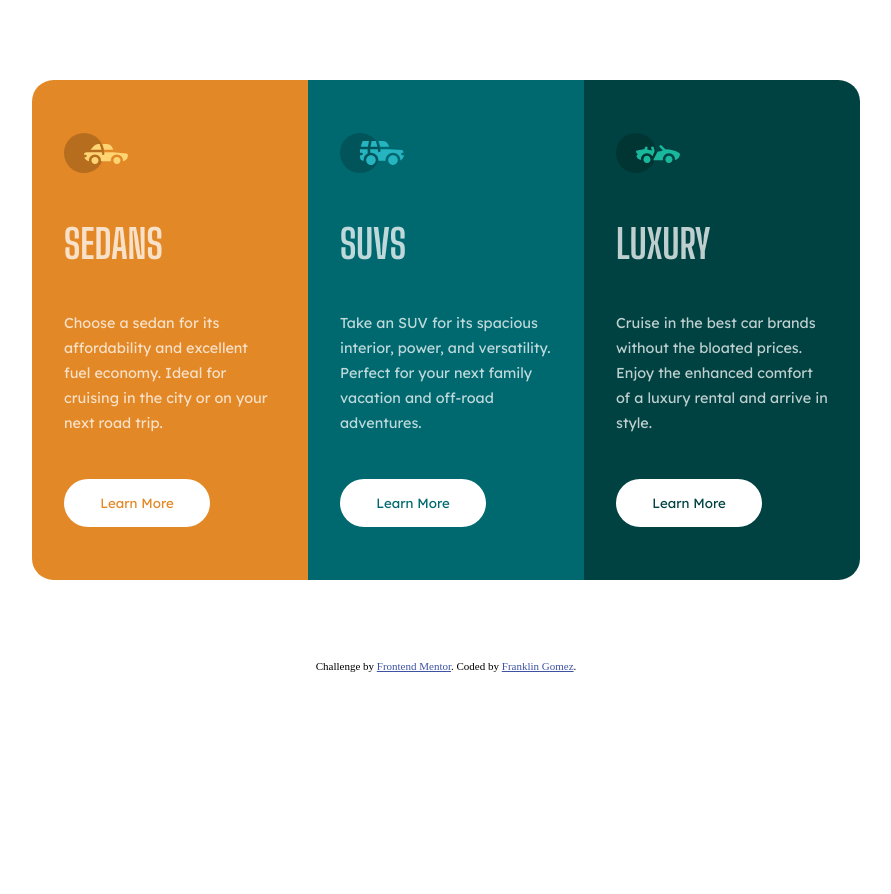
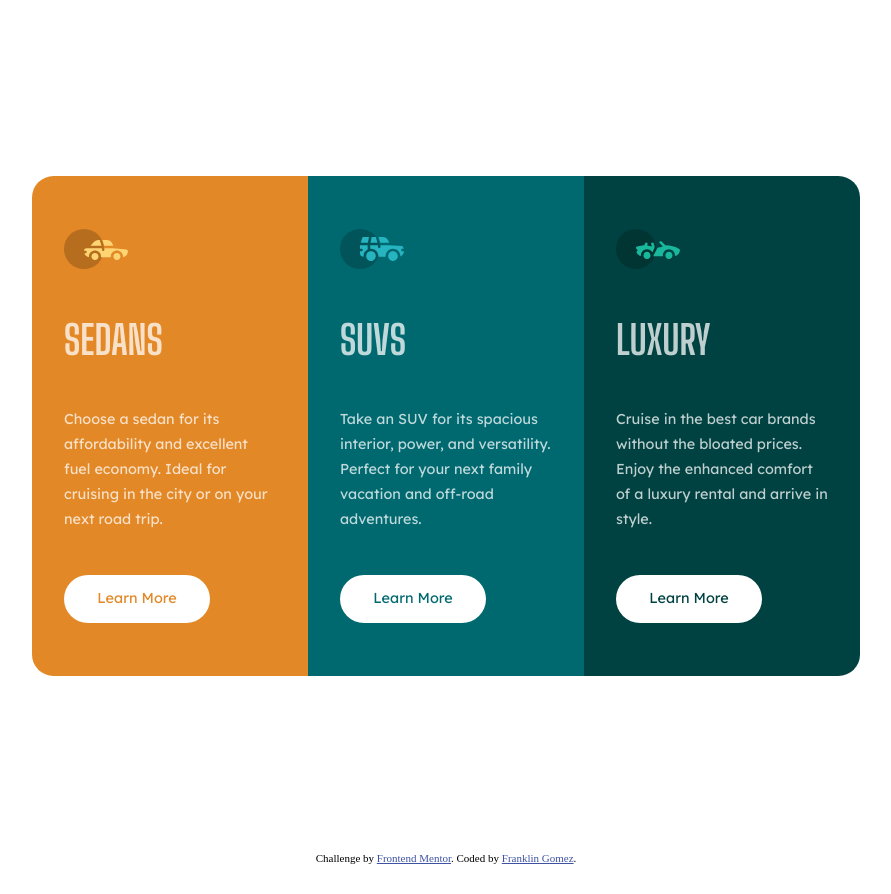
Before and after one commit to frankgomezdev/3-column-preview-card-component-main, a plain HTML site: page index.html in a window 1280 px wide. Shown: the whole page, without its empty margins (194-1085 px from the left). Before the commit the page ends 800 px from the top, so only its background shows below. Drawn offline with Linux system fonts and the light colour scheme.

Commit message:
added a11y & semantics feedback

```diff
--- a/css/style.css
+++ b/css/style.css
@@ -32,6 +32,18 @@ main {
 }
 
 h1 {
+    position: absolute;
+    width: 1px;
+    height: 1px;
+    padding: 0;
+    margin: -1px;
+    overflow: hidden;
+    clip: rect(0, 0, 0, 0);
+    white-space: nowrap;
+    border-width: 0;
+}
+
+h2 {
     font-family: 'Big Shoulders Display', cursive;
     text-align: start;
     text-transform: uppercase;
@@ -45,13 +57,18 @@ p {
     text-align: start;
 }
 
-button {
+.info-btn a {
+    display: inline-block;
     width: 146px;
     height: 48px;
     font-family: 'Lexend Deca', sans-serif;
     border-radius: 25px;
     border: none;
     background-color: white;
+    text-align: center;
+    text-decoration: none;
+    padding: 1em
+
 }
 
 
@@ -143,6 +160,7 @@ button {
     main {
         flex-direction: row;;
         align-items: center;
+        margin-block: 11rem;
     }
 
     .sedans {
--- a/index.html
+++ b/index.html
@@ -16,12 +16,13 @@
   </head>
   <body>
     <main>
+      <h1 class="sr-only">3 column card component</h1>
         <div class="sedans card">
           <div class="sedans-icon">
             <img src="images/icon-sedans.svg" alt="" />
           </div>
           <div class="title">
-            <h1>Sedans</h1>
+            <h2>Sedans</h2>
           </div>
           <div class="card-description">
             <p>
@@ -30,7 +31,7 @@
             </p>
           </div>
           <div class="info-btn">
-            <button class="sedan btn">Learn More</button>
+            <a href="#" class="sedan btn">Learn More</a>
           </div>
         </div>
         <div class="suvs card">
@@ -38,7 +39,7 @@
             <img src="images/icon-suvs.svg" alt="" />
           </div>
           <div class="title">
-            <h1>SUVS</h1>
+            <h2>SUVS</h2>
           </div>
           <div class="card-description">
             <p>
@@ -47,7 +48,7 @@
             </p>
           </div>
           <div class="info-btn">
-            <button class="suv btn">Learn More</button>
+            <a href="#" class="suv btn">Learn More</a>
           </div>
         </div>
         <div class="luxurys card">
@@ -55,7 +56,7 @@
             <img src="images/icon-luxury.svg" alt="" />
           </div>
           <div class="title">
-            <h1>Luxury</h1>
+            <h2>Luxury</h2>
           </div>
           <div class="card-description">
             <p>
@@ -64,7 +65,7 @@
             </p>
           </div>
           <div class="info-btn">
-            <button class="luxury btn">Learn More</button>
+            <a href="#" class="luxury btn">Learn More</a>
           </div>
         </div>
     </main>
```
